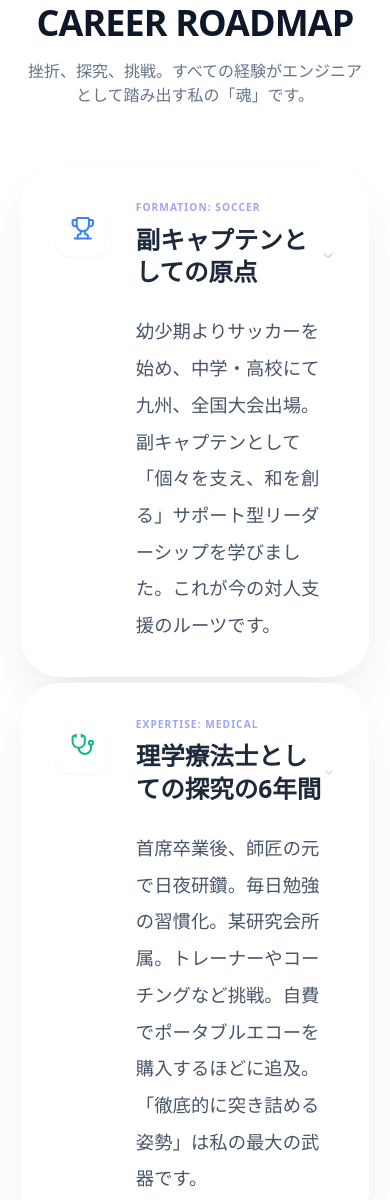
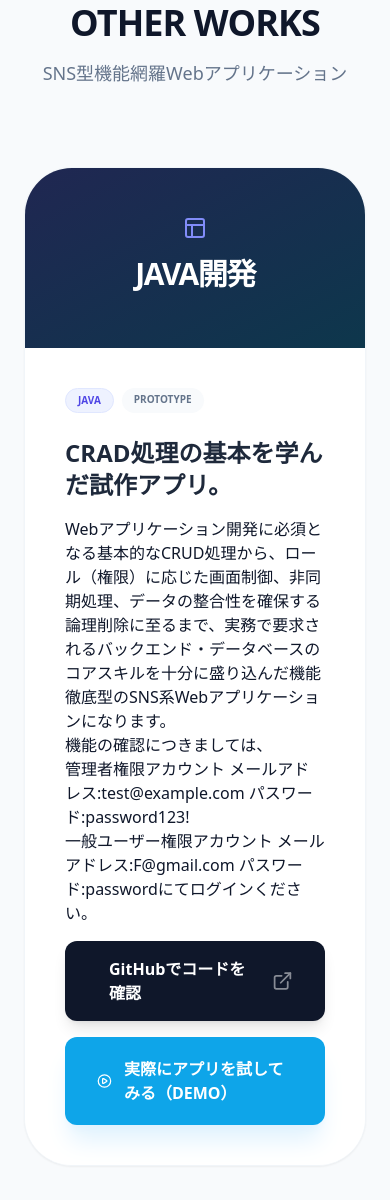
Before and after one commit to kaedenakamura/my-portfolio, a plain HTML site: page index.html in a window 390 px wide. Shown: the part 4208-5408 px from the top of the page. Drawn offline with nearby package versions, Linux system fonts and the light colour scheme.

Commit message:
java開発URL追加

```diff
--- a/index.html
+++ b/index.html
@@ -188,6 +188,58 @@
                 </div>
             </div>
         </section>
+        <!-- 制作物セクション (Works) -->
+        <section id="works" class="py-32 px-6 max-w-6xl mx-auto text-center">
+            <div class="mb-20 reveal">
+                <h2 class="text-4xl font-black mb-4 tracking-tight uppercase">Other Works</h2>
+                <p class="text-slate-500 text-lg">SNS型機能網羅Webアプリケーション</p>
+            </div>
+            <div class="grid grid-cols-1 gap-12 text-left">
+                <div
+                    class="reveal project-card bg-white rounded-[3rem] overflow-hidden border border-slate-100 shadow-sm flex flex-col md:flex-row hover:shadow-xl transition-all duration-500">
+                    <div
+                        class="md:w-1/2 bg-slate-900 flex items-center justify-center p-12 relative overflow-hidden shrink-0">
+                        <div class="absolute inset-0 opacity-20 bg-gradient-to-br from-indigo-500 to-cyan-500"></div>
+                        <div class="relative z-10 text-center text-white">
+                            <i data-lucide="layout" size="100" class="text-indigo-400 mx-auto mb-4"></i>
+                            <h3 class="text-white font-bold text-3xl tracking-tighter">JAVA開発</h3>
+                            <p class="text-indigo-200 text-xs font-bold uppercase tracking-widest mt-2">
+                            </p>
+                        </div>
+                    </div>
+                    <div class="md:w-1/2 p-10 md:p-16 flex flex-col justify-between bg-white">
+                        <div>
+                            <div class="flex gap-2 mb-6 text-[10px] font-bold uppercase">
+                                <span
+                                    class="px-3 py-1 bg-indigo-50 text-indigo-600 rounded-full border border-indigo-100">java</span>
+                                <span class="px-3 py-1 bg-slate-50 text-slate-500 rounded-full">Prototype</span>
+                            </div>
+                            <h4 class="text-2xl font-bold mb-4 text-slate-800">CRAD処理の基本を学んだ試作アプリ。</h4>
+                            <br="text-slate-500 leading-loose mb-8 text-sm md:text-base">
+                                Webアプリケーション開発に必須となる基本的なCRUD処理から、ロール（権限）に応じた画面制御、非同期処理、データの整合性を確保する論理削除に至るまで、実務で要求されるバックエンド・データベースのコアスキルを十分に盛り込んだ機能徹底型のSNS系Webアプリケーションになります。</br>
+                                機能の確認につきましては、</br>
+                                管理者権限アカウント メールアドレス:test@example.com パスワード:password123! </br>
+                                一般ユーザー権限アカウント メールアドレス:F@gmail.com パスワード:passwordにてログインください。
+                                </p>
+                        </div>
+                        <div class="mt-4">
+                            <!-- GitHub URL 連携済み -->
+                            <a href="https://github.com/kaedenakamura/JAVA-myportfolio" target="_blank"
+                                class="inline-flex items-center gap-3 bg-slate-900 text-white px-8 py-4 rounded-xl font-bold hover:bg-slate-800 transition shadow-lg group">
+                                <i data-lucide="github" size="20"></i> GitHubでコードを確認 <i data-lucide="external-link"
+                                    size="16" class="opacity-50 group-hover:opacity-100 transition ml-1"></i>
+                            </a>
+                        </div>
+                        <div class="mt-4">
+                            <a href="http://160.251.205.21:9146/login" target="_blank"
+                                class="inline-flex items-center justify-center gap-3 bg-sky-500 text-white px-8 py-5 rounded-xl font-bold hover:bg-sky-600 transition shadow-xl shadow-sky-100 group">
+                                <i data-lucide="play-circle" size="24"></i> 実際にアプリを試してみる（DEMO）
+                            </a>
+                        </div>
+                    </div>
+                </div>
+            </div>
+        </section>
 
         <!-- キャリアロードマップ (Career Roadmap) -->
         <section id="career" class="py-32 bg-white px-6">
```
